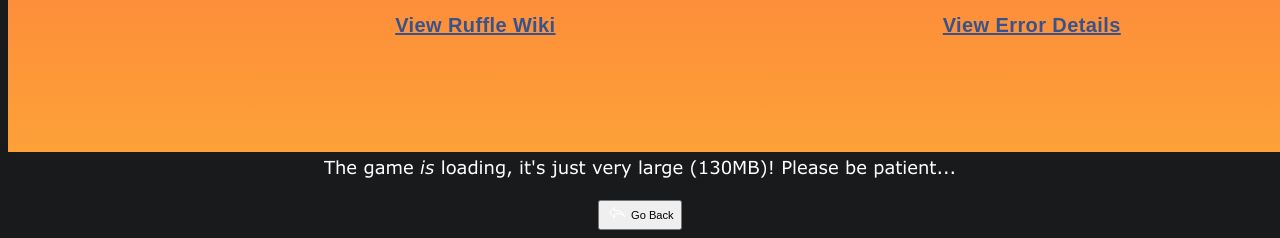
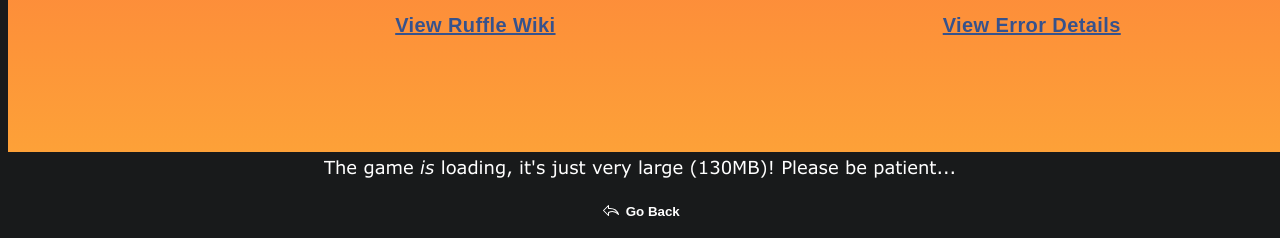
Before and after one commit to Nemu64/The-Future-was-Flash-TFwF, a PHP site: page /swf/epic_battle_fantasy_5/index.html in a window 1280 px wide; the page is wider, and only the part inside the window is pictured. Shown: the part 746-984 px from the top of that part. After the commit the page ends 962 px from the top of that part, so only its background shows below. Run offline with PHP 8.4, Linux system fonts and the light colour scheme.

Commit message:
fix button not theming

```diff
--- a/swf/css/gamessmallmargins.css
+++ b/swf/css/gamessmallmargins.css
@@ -21,7 +21,7 @@ body{
 object{
     align-self: center;
 }
-.button{
+.backbutton{
     border: none;
     color: white;
     background-color: #181a1b;
```
